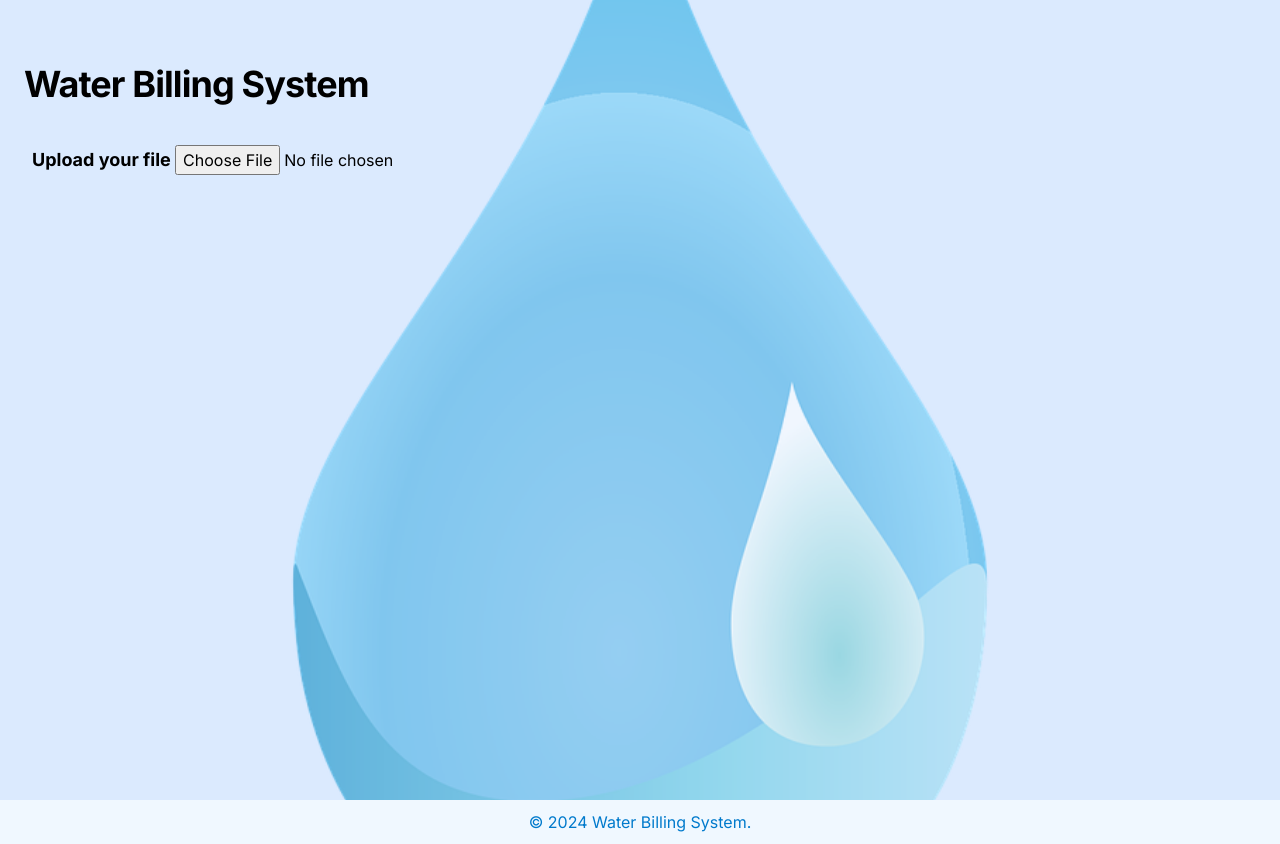
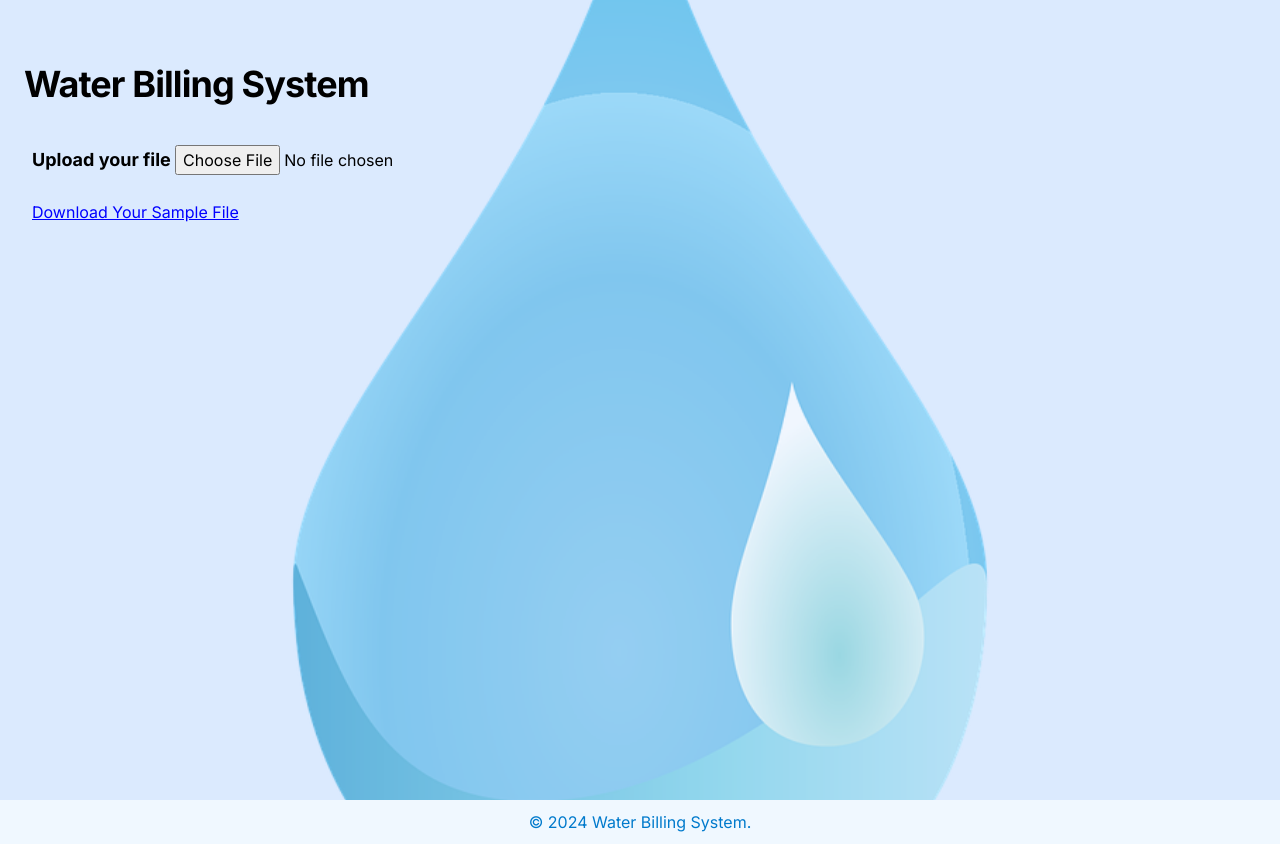
Before and after one commit to bhoomiagrawal/water-bill-engine, a Next.js app: page /bill in a window 1280 px wide. Built offline with nearby package versions, Linux system fonts and the light colour scheme.

Commit message:
feat: add a sample link for download and reset for reset page

```diff
--- a/src/components/Billing.js
+++ b/src/components/Billing.js
@@ -10,14 +10,11 @@ export default function Billing() {
   const [waterBill, setWaterBill] = useState([]);
 
   useEffect(() => {
-    console.log(readings.length);
     if (readings.length) {
       setWaterBill(calculateWaterBill(readings));
       setDisplayItem(true);
-
     }
-  }, [readings.length]);
-  console.log(readings, "readungd dddddf")
+  }, [readings]);
   const getUI = () =>
     waterBill?.map((r, i) => {
       return (
@@ -42,10 +39,12 @@ export default function Billing() {
         </tr>
       );
     });
-  const resetData = (e) => {
-    console.log("value of e", e)
+  const resetData = () => {
+    // console.log("value of e", e)
     // readings.length = 0;
+    setDisplayItem(false);
     setReadings([])
+    setWaterBill([])
   }
   const downloadCSV = (waterBill) => {
     const csvRows = [];
@@ -60,25 +59,37 @@ export default function Billing() {
       7: "current_month",
     };
     // Get headers
-    Object.keys(waterBill[0]) !== 1 ? console.log("key replace ") : console.log("not to key replace");
+    // Object.keys(waterBill[0]) !== 1 ? console.log("key replace ") : console.log("not to key replace");
     const headers = Object.keys(waterBill[0]);
-    console.log("my data is here ", waterBill[0])
-    console.log("header00000000000000000000", headers["0"])
-    console.log("header11111111111111111111", headers["1"])
-    console.log("header22222222222222222222", headers["2"])
-    console.log("header33333333333333333333", headers["3"])
-    console.log("header44444444444444444444", headers["4"])
-    console.log("header55555555555555555555", headers["5"])
-    console.log("header66666666666666666666", headers["6"])
-    console.log("header67777777777777777777", headers["7"])
 
-    console.log("Object.keys(waterBill[0])", Object.keys(waterBill[0]))
+    // console.log("my data is here ", waterBill[0])
+    // console.log("header00000000000000000000", headers["0"])
+    // console.log("header11111111111111111111", headers["1"])
+    // console.log("header22222222222222222222", headers["2"])
+    // console.log("header33333333333333333333", headers["3"])
+    // console.log("header44444444444444444444", headers["4"])
+    // console.log("header55555555555555555555", headers["5"])
+    // console.log("header66666666666666666666", headers["6"])
+    // console.log("header67777777777777777777", headers["7"])
+
+    // console.log("Object.keys(waterBill[0])", Object.keys(waterBill[0]))
+    // headers["0"] = headers["0"] == "1" ? "First Month":"Current Month";
+    // headers["1"] = headers["1"] == "2" ? "Second Month":"Current Month";
+    // headers["2"] = headers["2"] == "3" ? "Third Month":"Current Month";
+    // headers["3"] = headers["3"] == "4" ? "Fourth Month":"Current Month";
+    // headers["4"] = headers["4"] == "5" ? "Fifth Month":"Current Month";
+    // headers["5"] = headers["5"] == "6" ? "Sixth Month":"Current Month";
+    // headers["6"] = headers["6"] == "7" ? "Seventh Month":"Current Month";
+    // console.log("headers after key change ",headers)
     csvRows.push(headers.join(","));
 
     // Format rows
     for (const row of waterBill) {
       // const values = headers.map(header => JSON.stringify(row[header] || ''));
       const values = headers.map((header) =>
+        // header == 1 ? console.log("mil gya"): console.log("nhi mila")
+        // console.log("headerssssssssssssssssssssssssss",header)
+      // header["0"] = header["0"] == "1" ? "First Month":"Current Month";
       JSON.stringify(
         header == "fixedCharge"
           ? row[header].fixed_charge
@@ -87,13 +98,15 @@ export default function Billing() {
             : row[header] || ""
       )
       );
-
+// console.log("valuess@@@@@@@@@@@@@@@@@@@@@@@@@@",values)
       csvRows.push(values.join(","));
+      // console.log("my csv rows is ",csvRows)
     }
 
-    // // Create CSV blob
+    // Create CSV blob
     // const csvData = new Blob([csvRows.join("\n")], { type: "text/csv" });
     // const csvUrl = URL.createObjectURL(csvData);
+    // console.log("csvUrl Data @@@@@@@@@@@@@@@@@@",csvUrl)
     // console.log(csvData);
 
     // // Create a link and click it to download
@@ -124,12 +137,11 @@ export default function Billing() {
 
             {displayItem ? (
               <>
-
                 <div className="p-2 m-2 mt-8">
 
                   <button
                     className="bg-gray-500 hover:bg-gray-500 text-white font-bold py-2 px-4 hover:border-gray-400 rounded"
-                    onClick={() => resetData(true)}
+                    onClick={resetData}
                   >
                     Reset
                   </button>
--- a/src/components/ReadExcel.js
+++ b/src/components/ReadExcel.js
@@ -1,15 +1,19 @@
 "use client";
 
-import { useState } from "react";
+import { useRef, useState } from "react";
 import readXlsxFile from "read-excel-file";
 
+
 export default function ReadExcel({ setReadings }) {
+  const imagRef = useRef();
+
   const handleReadExcel = (file) => {
     readXlsxFile(file).then((rows) => {
       let arr1 = rows[0];
       let arr2 = rows[1];
 
       let keys = arr1.map((value, index) => {
+        imagRef.current.value = "";
         // console.log("arr2[index]", arr2[index]);
         return value === null ? arr2[index] : value.toLowerCase();
       });
@@ -50,11 +54,13 @@ export default function ReadExcel({ setReadings }) {
     });
   };
   return (
+    <>
       <div className="p-2 m-2 mt-8">
         <label className="mt-6 text-lg leading-8 font-bold text-gray">
           Upload your file{" "}
         </label>
         <input
+          ref={imagRef}
           type="file"
           name="file"
           onChange={(e) => {
@@ -63,5 +69,15 @@ export default function ReadExcel({ setReadings }) {
           }}
         />
       </div>
+      <div className="p-2 m-2">
+        <a
+          href="/test cases.xlsx"  // This link points directly to the file in the public directory
+          download="test cases.xlsx"  // Optional: suggests a default filename
+          style={{ textDecoration: 'underline', color: 'blue', cursor: 'pointer' }}
+        >
+          Download Your Sample File
+        </a>
+      </div>
+    </>
   );
 }
```
Also changed, not shown: 1 other file (tests, documents, lock files or other folders). Lines whose indentation alone changed are shown as unchanged.
